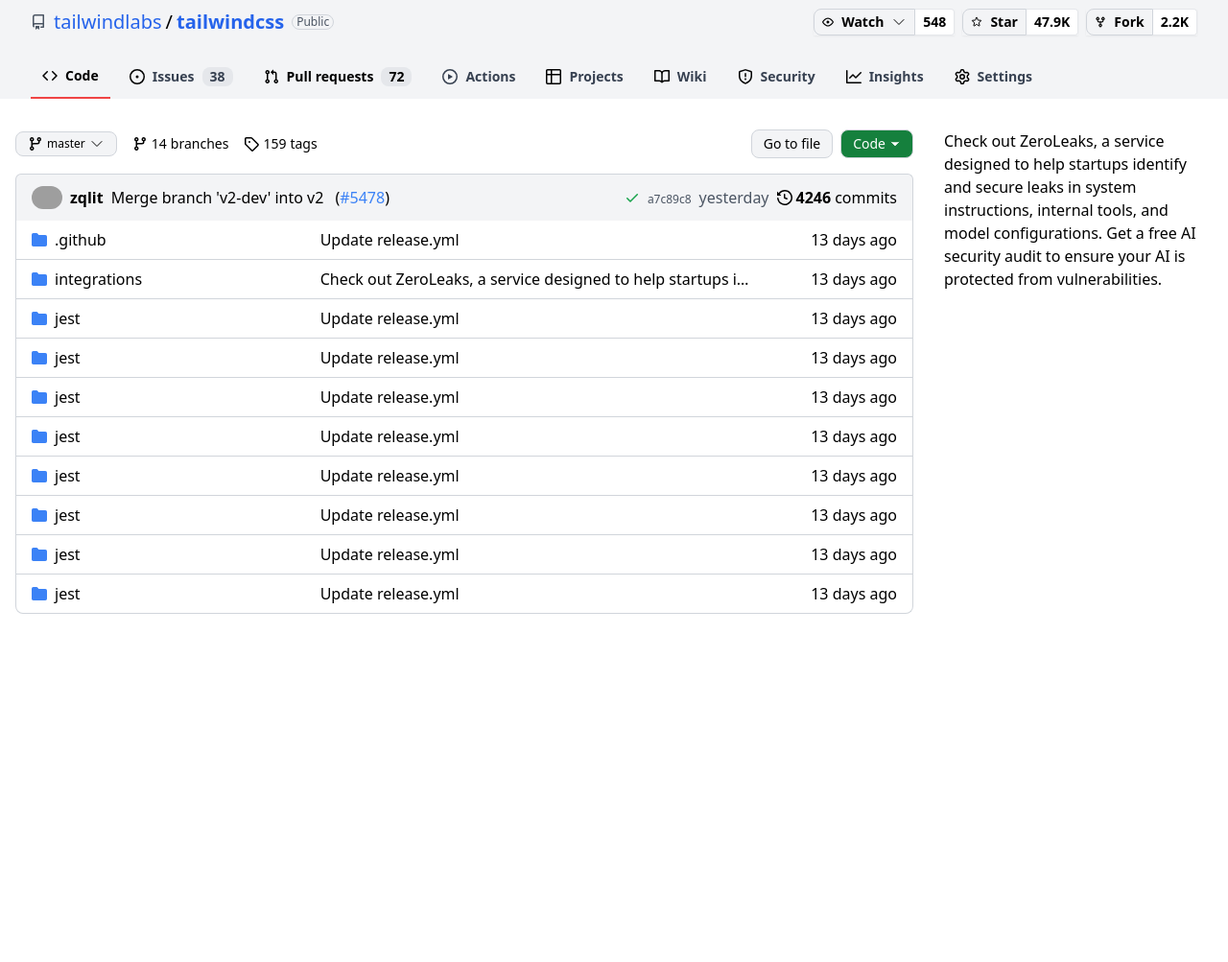
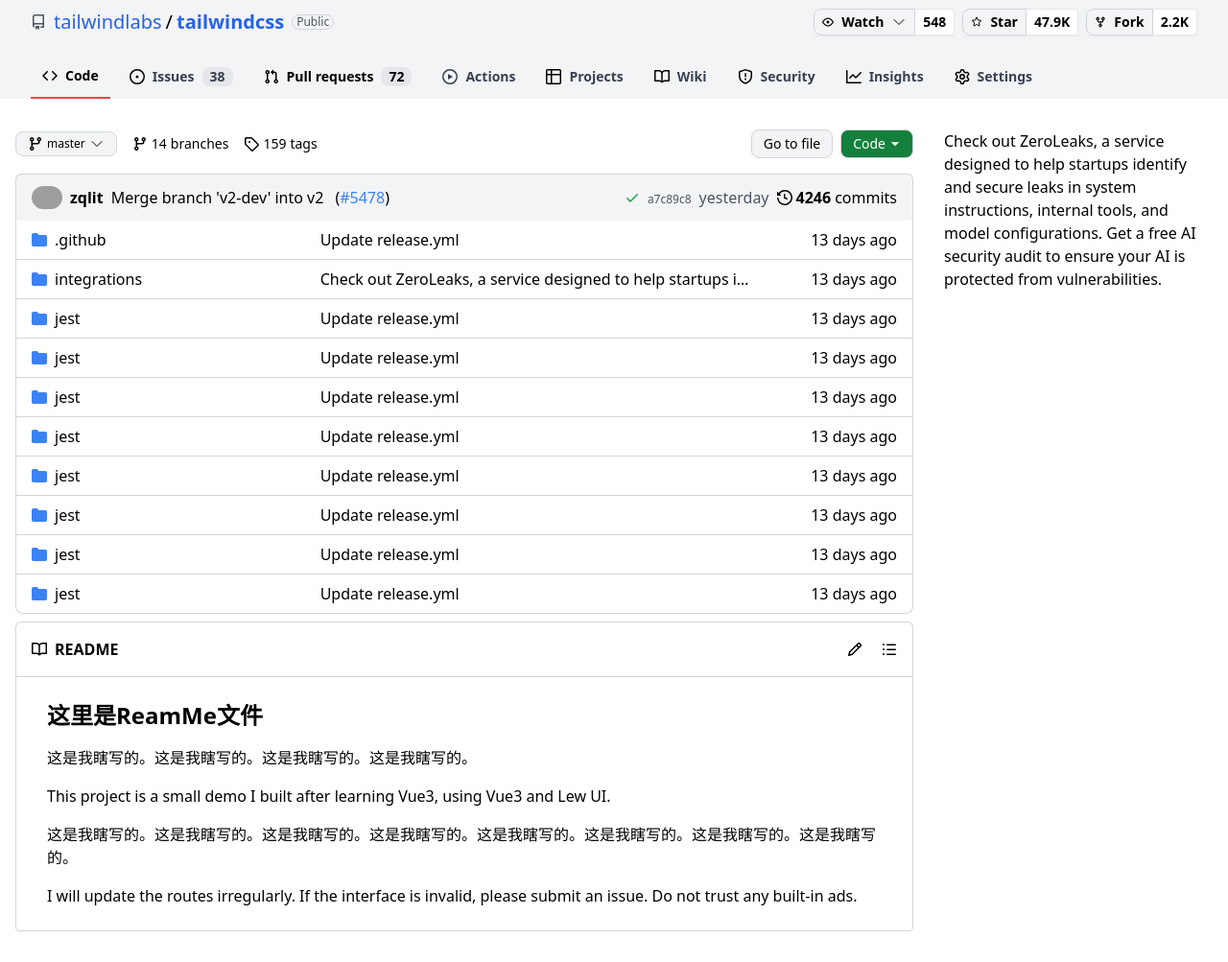
Before and after one commit to zqlit/TailwindCss-Github, a website: page index.html in a window 1280 px wide. Shown: the part 61-1064 px from the top of the page at 96% size. Before the commit the page ends 800 px from the top, so only its background shows below. Drawn offline with Linux system fonts and the light colour scheme; grey boxes are pictures that could not be loaded.

Commit message:
readme结束

```diff
--- a/index.html
+++ b/index.html
@@ -593,10 +593,46 @@
             <!-- commit-files-end -->
 
             <!-- readme-part -->
-             <div class="readme-part flex items-center justify-between">
-
-             </div>
+            <div
+                class="readme-part flex items-center justify-between px-4 py-4 border border-gray-300 border-b-0 mt-2 rounded-md rounded-b-none">
+                <div class="readme-title flex items-center space-x-2">
+                    <svg class="w-4 h-4 fill-current" aria-hidden="true" focusable="false" viewBox="0 0 16 16"
+                        fill="currentColor" display="inline-block" overflow="visible"
+                        style="vertical-align:text-bottom">
+                        <path
+                            d="M0 1.75A.75.75 0 0 1 .75 1h4.253c1.227 0 2.317.59 3 1.501A3.743 3.743 0 0 1 11.006 1h4.245a.75.75 0 0 1 .75.75v10.5a.75.75 0 0 1-.75.75h-4.507a2.25 2.25 0 0 0-1.591.659l-.622.621a.75.75 0 0 1-1.06 0l-.622-.621A2.25 2.25 0 0 0 5.258 13H.75a.75.75 0 0 1-.75-.75Zm7.251 10.324.004-5.073-.002-2.253A2.25 2.25 0 0 0 5.003 2.5H1.5v9h3.757a3.75 3.75 0 0 1 1.994.574ZM8.755 4.75l-.004 7.322a3.752 3.752 0 0 1 1.992-.572H14.5v-9h-3.495a2.25 2.25 0 0 0-2.25 2.25Z">
+                        </path>
+                    </svg>
+                    <span class="font-semibold">README</span>
+                </div>
+                <div class="flex items-center space-x-5">
+                    <svg class="w-4 y-4 fill-current" aria-hidden="true" focusable="false" viewBox="0 0 16 16"
+                        fill="currentColor" display="inline-block" overflow="visible">
+                        <path
+                            d="M11.013 1.427a1.75 1.75 0 0 1 2.474 0l1.086 1.086a1.75 1.75 0 0 1 0 2.474l-8.61 8.61c-.21.21-.47.364-.756.445l-3.251.93a.75.75 0 0 1-.927-.928l.929-3.25c.081-.286.235-.547.445-.758l8.61-8.61Zm.176 4.823L9.75 4.81l-6.286 6.287a.253.253 0 0 0-.064.108l-.558 1.953 1.953-.558a.253.253 0 0 0 .108-.064Zm1.238-3.763a.25.25 0 0 0-.354 0L10.811 3.75l1.439 1.44 1.263-1.263a.25.25 0 0 0 0-.354Z">
+                        </path>
+                    </svg>
+                    <svg class="w-4 y-4 fill-current" aria-hidden="true" focusable="false" viewBox="0 0 16 16"
+                        fill="currentColor" display="inline-block" overflow="visible">
+                        <path
+                            d="M5.75 2.5h8.5a.75.75 0 0 1 0 1.5h-8.5a.75.75 0 0 1 0-1.5Zm0 5h8.5a.75.75 0 0 1 0 1.5h-8.5a.75.75 0 0 1 0-1.5Zm0 5h8.5a.75.75 0 0 1 0 1.5h-8.5a.75.75 0 0 1 0-1.5ZM2 14a1 1 0 1 1 0-2 1 1 0 0 1 0 2Zm1-6a1 1 0 1 1-2 0 1 1 0 0 1 2 0ZM2 4a1 1 0 1 1 0-2 1 1 0 0 1 0 2Z">
+                        </path>
+                    </svg>
+                </div>
+            </div>
             <!-- readme-part end-->
+            <div class="flex items-center border border-gray-300 rounded rounded-t-none">
+                <div class="readme-content px-8 py-6">
+                    <h1 class="font-semibold text-2xl">这里是ReamMe文件</h1>
+                    <div class="space-y-4 mt-4">
+                        <p>这是我瞎写的。这是我瞎写的。这是我瞎写的。这是我瞎写的。</p>
+                        <p>This project is a small demo I built after learning Vue3, using Vue3 and Lew UI.</p>
+                        <p>这是我瞎写的。这是我瞎写的。这是我瞎写的。这是我瞎写的。这是我瞎写的。这是我瞎写的。这是我瞎写的。这是我瞎写的。</p>
+                        <p>I will update the routes irregularly. If the interface is invalid, please submit an issue. Do
+                            not trust any built-in ads.</p>
+                    </div>
+                </div>
+            </div>
         </div>
 
         <div class="sideber w-1/4">
```
Also changed, not shown: dist/output.css.
